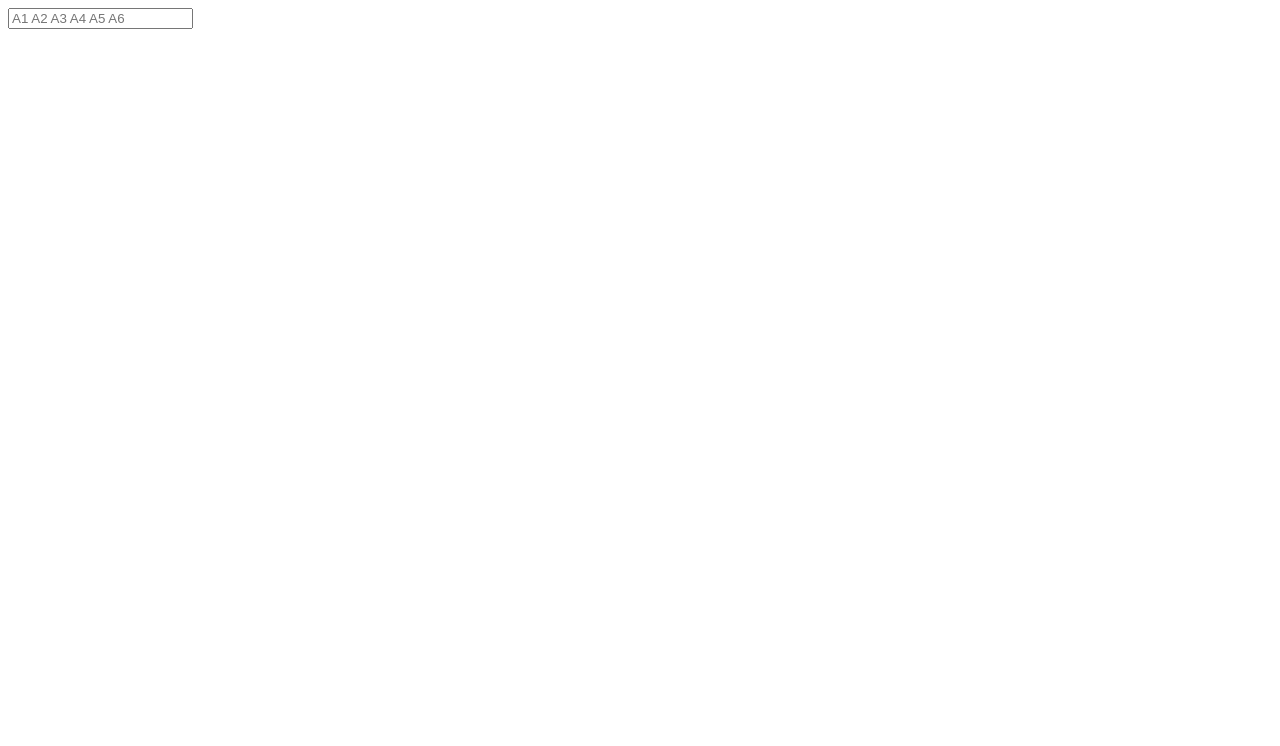
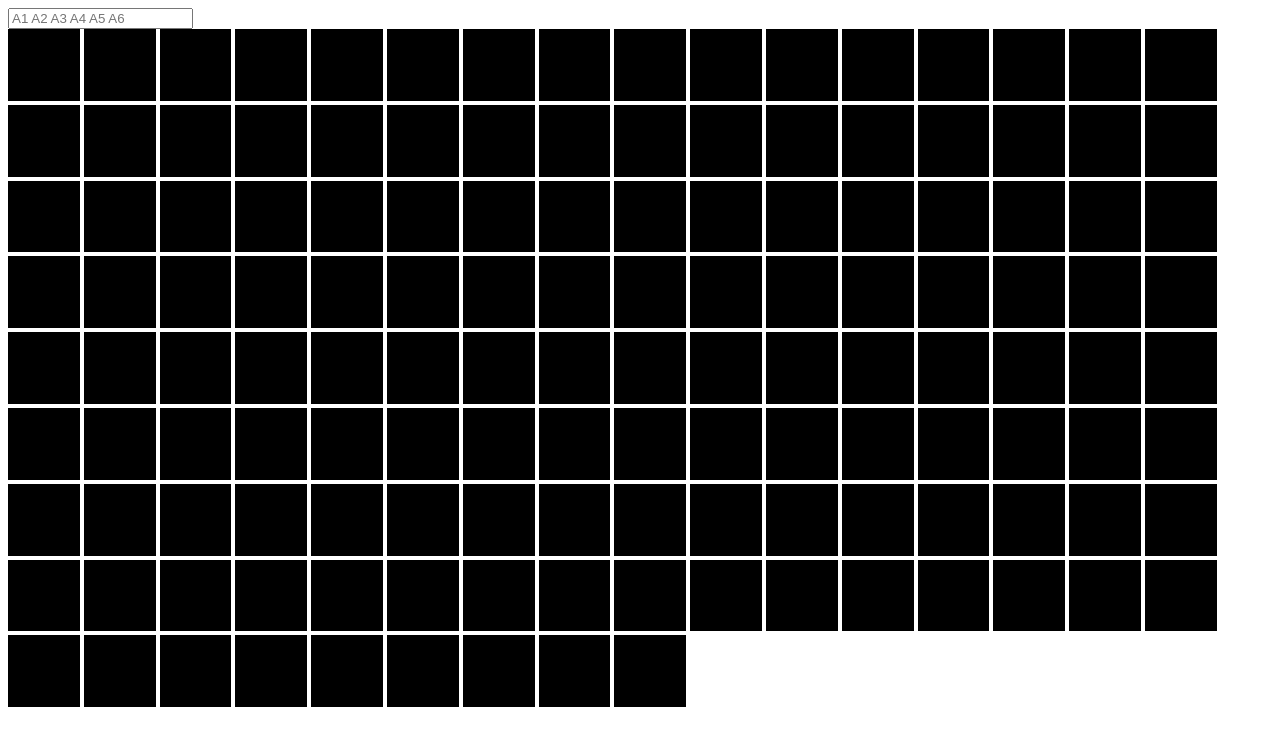
Before and after one commit to nlinx/8-Bit-Music-Generator, a website: page index.html in a window 1280 px wide. Drawn offline with nearby package versions, Linux system fonts and the light colour scheme.

Commit message:
Added divs onto the page via d3

```diff
--- a/app.js
+++ b/app.js
@@ -28,23 +28,20 @@ angular.module("main", ["d3"])
   angular.extend($scope, data);
 })
 
-.directive('d3Orbs', ['d3Service', function(d3Service) {
+.directive('d3orbs', ['d3Service', function(d3Service) {
   return {
     restrict: 'EA',
-    scope: {},
     link: function(scope, element, attrs) {
       d3Service.d3().then(function(d3) {
-        window.onresize = function() {
-          scope.$apply();
-        };
-        scope.render = function() {
-
-          d3.select(".d3Holder")
-          .data(data)
-          .enter()
-          .append("svg")
-          .style('width', '100%');
-        }
+        d3.select(element[0]).selectAll("div")
+        .data([scope.notes]).enter()
+        .append("div")
+        .style({
+          'height': "" + Math.sqrt(window.outerHeight * (window.outerWidth - 19) / 137) - 14 + "px",
+          'width': "" + Math.sqrt(window.outerHeight * (window.outerWidth - 19) / 137) - 14 + "px",
+          'background-color': 'black',
+          'display': "inline-block"
+        })
       });
     }};
   }])
@@ -91,7 +88,7 @@ angular.module("main", ["d3"])
 
   var startNote = function(event) {
     // get d3 data; d3 data will be the note values
-    noteFrequency = this.notes[data]
+    var noteFrequency = this.notes[data]
     this.oscillator.frequency.value = noteFrequency;
     this.gain.gain.value = 1;
   }
--- a/index.html
+++ b/index.html
@@ -10,10 +10,13 @@
   <form>
     <input type="text" class="inputBar" placeholder="A1 A2 A3 A4 A5 A6"></input>
   </form>
-  <div class="d3Holder" ng-repeat="notes in notesData">
-    <d3orb ng-mouseon=startNote({{notes}} ng-mouseoff=stopNote({{notes}}><d3orb>
-
-  </div>
+  <d3orbs class="orb"
+  ng-repeat="notes in notesData"
+  >
+  <!-- {{notes}} -->
+  <!-- ng-mousedown=startNotes({{notes}})
+  ng-mouseup=stopNotes({{notes}}) -->
+  </d3orbs>
 
 
   <script type="text/javascript" src="node_modules/angular/angular.min.js"></script>
```
